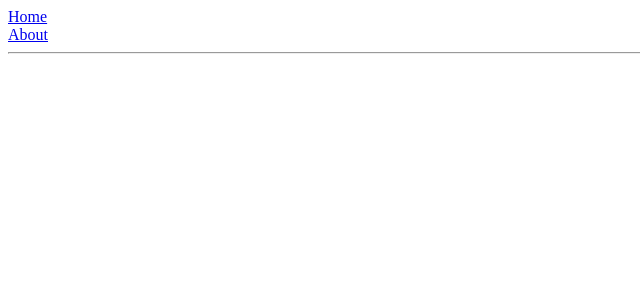
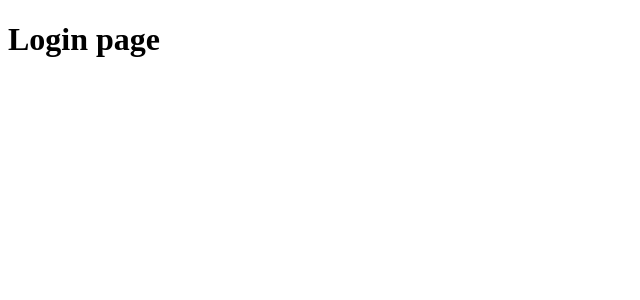
Before and after one commit to bmarwane/react-step-by-step, a React app: page /login in a window 1280 px wide. Shown: the top 300 px of the page, without its empty margins (0-640 px from the left). Built offline with nearby package versions, Linux system fonts and the light colour scheme.

Commit message:
Mise en place des layout

```diff
--- /dev/null
+++ b/src/Layout.jsx
@@ -0,0 +1,24 @@
+import React from 'react'
+import {Link, Route} from 'react-router-dom'
+
+export default function DefaultLayout ({component: MatchedPage, ...rest}) {
+    return (
+        <Route {...rest} render={matchProps => (
+            <div className="DefaultLayout">
+
+                <Link to='/'>
+                    Home
+                </Link>
+                <br/>
+                <Link to='/about'>
+                    About
+                </Link>
+
+                <hr/>
+
+
+                <MatchedPage {...matchProps} />
+            </div>
+        )} />
+    )
+};
--- /dev/null
+++ b/src/pages/Login.jsx
@@ -0,0 +1,9 @@
+import React from 'react'
+
+export default function About() {
+    return (
+        <div>
+            <h1>Login page</h1>
+        </div>
+    )
+}
--- a/src/routes.jsx
+++ b/src/routes.jsx
@@ -1,26 +1,21 @@
 import React from 'react'
-import { BrowserRouter as Router, Route } from 'react-router-dom'
+import { BrowserRouter as Router, Route, IndexRoute } from 'react-router-dom'
 import { Link } from 'react-router-dom'
 
 
+import DefaultLayout from './Layout'
+
+import Login from './pages/Login'
 import Home from './pages/Home'
 import About from './pages/About'
 
-export default function MainRouter () {
+export default function MainRouter() {
     return (
         <Router>
             <div>
-                <Link to='/'>
-                    Home
-                </Link>
-                <br/>
-                <Link to='/about'>
-                    About
-                </Link>
-
-                <hr/>
-                <Route exact path="/" component={Home}/>
-                <Route path="/about" component={About}/>
+                <DefaultLayout exact path="/" component={Home} />
+                <DefaultLayout path="/about" component={About} />
+                <Route path="/login" component={Login} />
             </div>
         </Router>
     )
```
